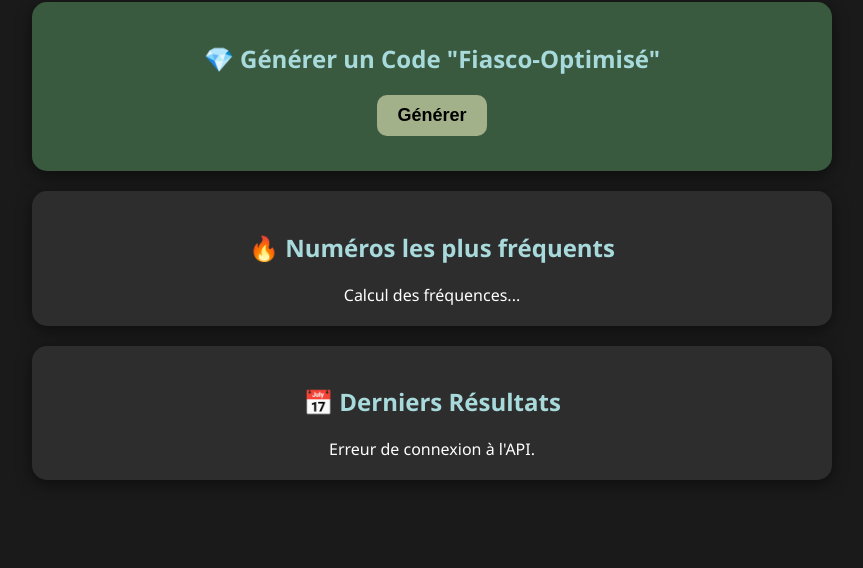
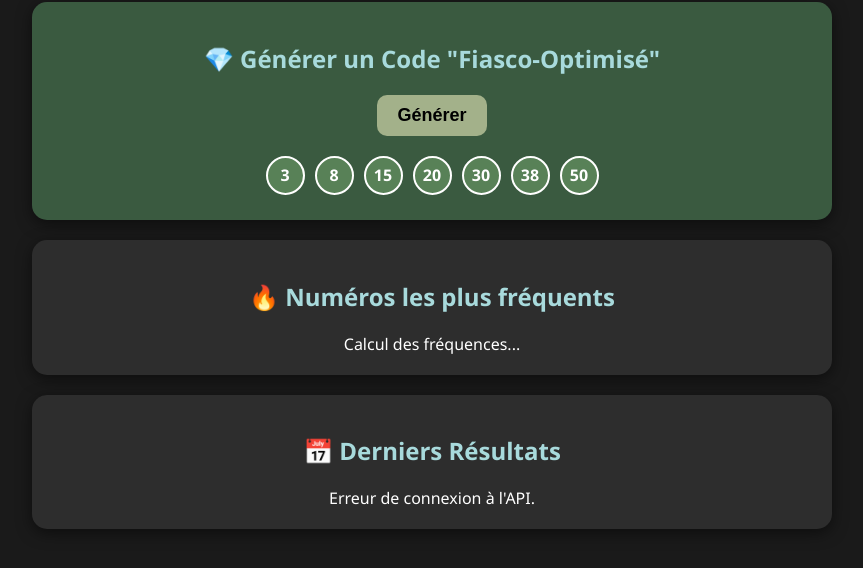
Before and after one commit to Wellemll/Fiasco, a website: page public/index.html in a window 1280 px wide. Both pictures are taken after a click on the button "Générer". Shown: the part 112-680 px from the top of the page, without its empty margins (208-1071 px from the left). Drawn offline with Linux system fonts and the light colour scheme; no server answers.

Commit message:
Update index.html

```diff
--- a/public/index.html
+++ b/public/index.html
@@ -35,6 +35,27 @@
     </div>
 
     <script>
+        function genererCode() {
+    // On récupère les numéros qui sont dans les stats
+    const statsDiv = document.querySelectorAll('.boule-chaude');
+    const chauds = Array.from(statsDiv).map(el => el.innerText);
+
+    // Si on n'a pas assez de données, on prend du hasard
+    let monCode = [];
+    while(monCode.length < 7) {
+        let n = Math.floor(Math.random() * 50) + 1;
+        if(!monCode.includes(n)) monCode.push(n);
+    }
+
+    // On trie pour que ça fasse joli
+    monCode.sort((a, b) => a - b);
+
+    const codeDiv = document.getElementById('mon-code');
+    codeDiv.innerHTML = '';
+    monCode.forEach(n => {
+        codeDiv.innerHTML += `<span class="boule" style="background: #588157">${n}</span>`;
+    });
+}
         async function updateDashboard() {
             try {
                 const res = await fetch('/api/tirages');
```
